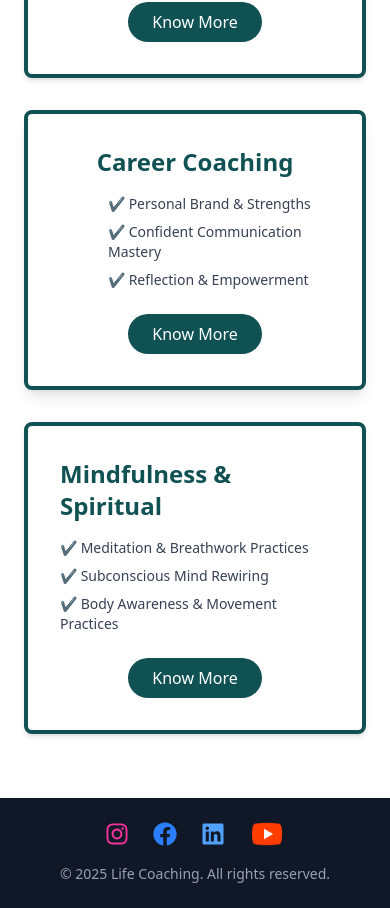
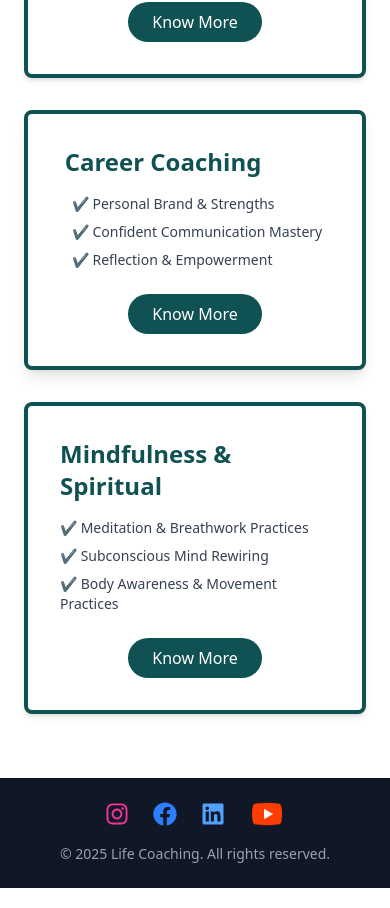
Before and after one commit to Atharv542/Life-Coaching, a React (Vite) app: page / in a window 390 px wide. Shown: the part 6202-7110 px from the top of the page. Built offline with nearby package versions, Linux system fonts and the light colour scheme.

Commit message:
Corrected mmargin

```diff
--- a/src/components/Pricing.jsx
+++ b/src/components/Pricing.jsx
@@ -28,8 +28,8 @@ function Pricing() {
 
         {/* Career Coaching Plan */}
         <div className="bg-white border-4 border-[#105153] rounded-lg shadow-lg hover:shadow-2xl transition-all duration-300 p-8 flex flex-col items-center ">
-          <h3 className="text-2xl font-semibold text-[#105153] mb-4">Career Coaching</h3>
-          <ul className="text-sm text-gray-700 mb-6 space-y-2 ml-12">
+          <h3 className="text-2xl -ml-16 md:ml-0 font-semibold text-[#105153] mb-4">Career Coaching</h3>
+          <ul className="text-sm text-gray-700 mb-6 space-y-2 ml-1 md:ml-12">
             <li>✔ Personal Brand & Strengths</li>
             <li>✔ Confident Communication Mastery</li>
             <li>✔ Reflection & Empowerment</li>
```
